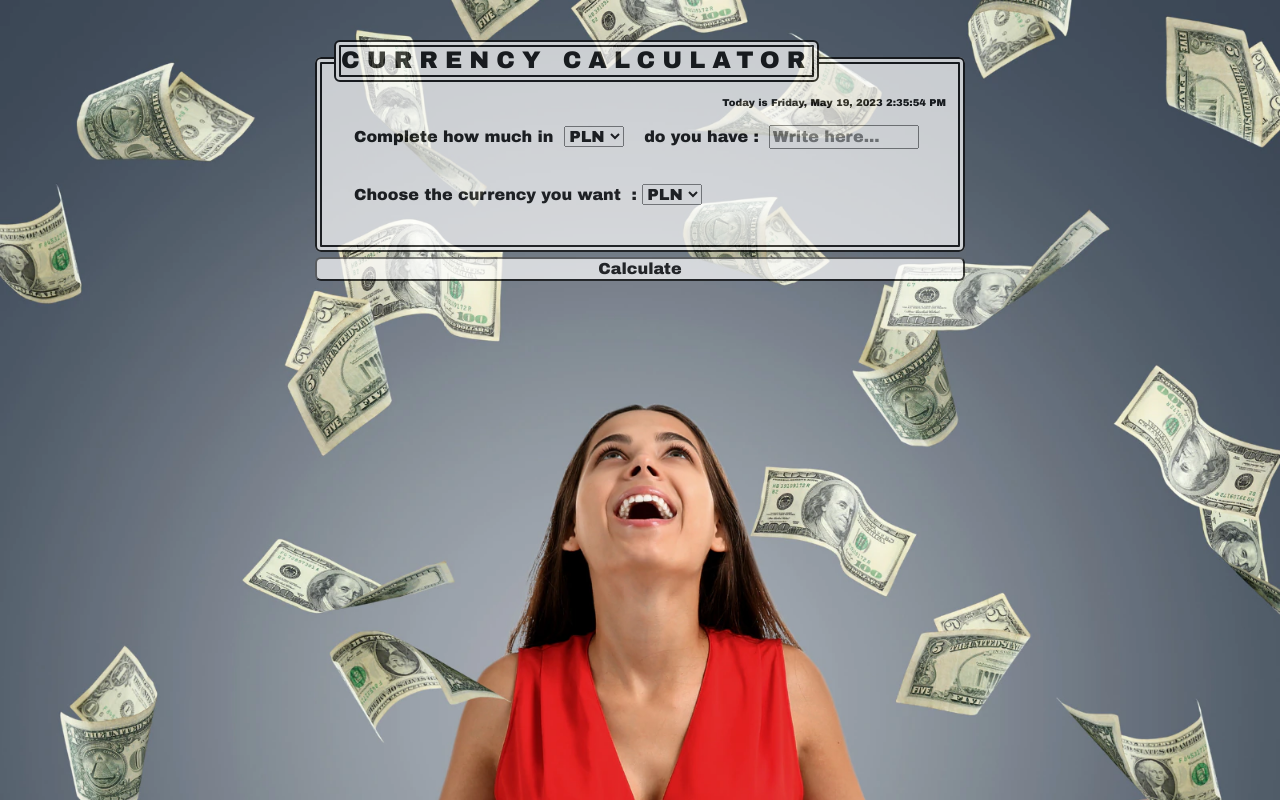
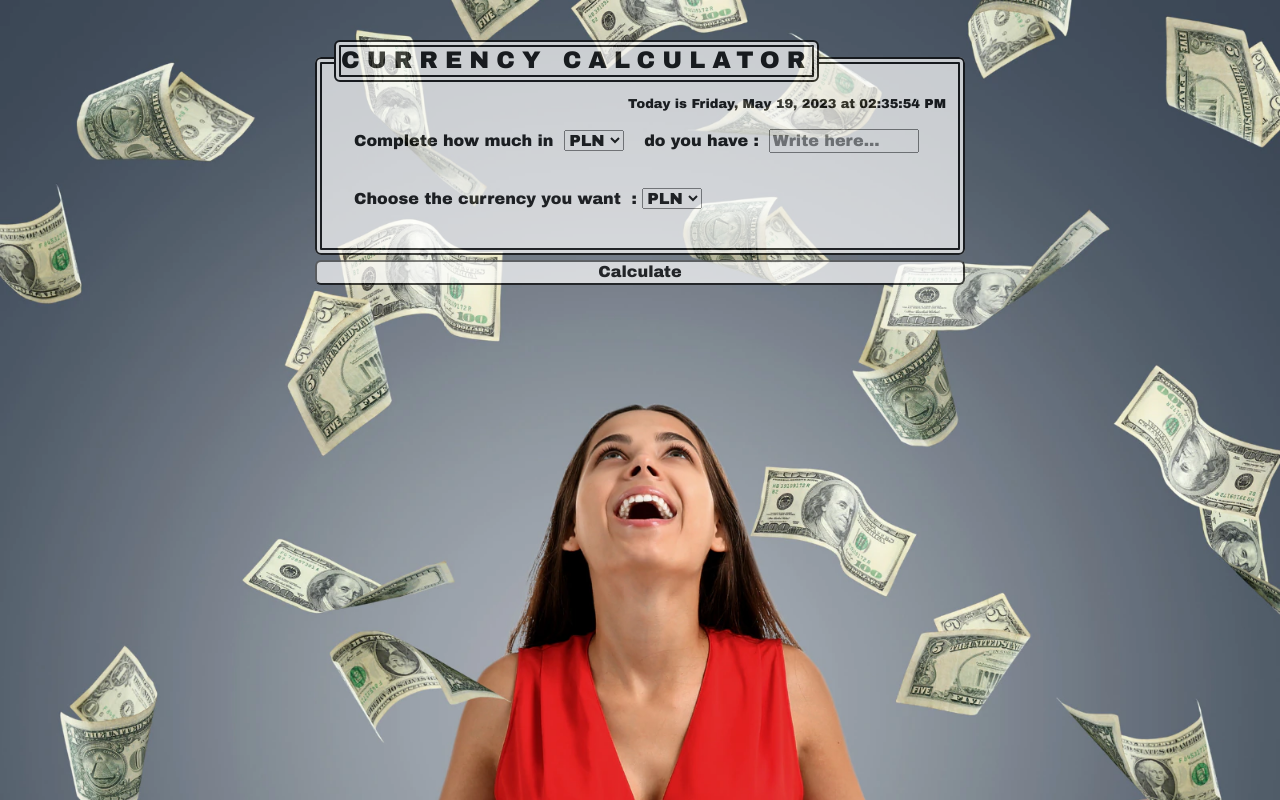
Before and after one commit to WoytekMig/currency-converter-with-react, a React (Create React App) app: page / in a window 1280 px wide. Built offline with nearby package versions, Linux system fonts and the light colour scheme.

Commit message:
changed function Clock (name and way of working)

```diff
--- a/src/Form/Date/index.css
+++ b/src/Form/Clock/index.css
@@ -1,5 +1,5 @@
-.form__date {
+.clock {
     display: block;
-    font-size: x-small;
+    font-size: small;
     text-align: right;
 }
--- /dev/null
+++ b/src/Form/Clock/index.js
@@ -0,0 +1,34 @@
+import React, { useEffect, useState } from "react";
+import "./index.css";
+
+const formattedDate = (currentDate) => (currentDate.toLocaleString("en", {
+    weekday: "long",
+    day: "numeric",
+    month: "long",
+    year: "numeric",
+    hour: "2-digit",
+    minute: "2-digit",
+    second: "2-digit"
+}));
+
+const Clock = () => {
+    const [currentDate, setCurrentDate] = useState(new Date());
+
+    useEffect(() => {
+        const timer = setInterval(() => {
+            setCurrentDate(new Date());
+        }, 1000);
+
+        return () => {
+            clearInterval(timer);
+        };
+    }, []);
+
+    return (
+        <span className="clock">
+            Today is  {formattedDate(currentDate)}
+        </span>
+    );
+};
+
+export default Clock;
--- a/src/Form/Date/index.js
+++ /dev/null
@@ -1,30 +0,0 @@
-import React, { useEffect, useState } from "react";
-import './index.css';
-
-const DateAndHour = () => {
-    const [currentDate, setCurrentDate] = useState(new Date());
-
-    useEffect(() => {
-        const timer = setInterval(() => {
-            setCurrentDate(new Date());
-        }, 1000);
-
-        return () => {
-            clearInterval(timer);
-        };
-    }, []);
-
-    return (
-        <span className="form__date">
-            Today is {currentDate.toLocaleDateString("en", {
-                weekday: "long",
-                day: "numeric",
-                month: "long",
-                year: "numeric"
-            })}&nbsp;
-            {currentDate.toLocaleTimeString()}
-        </span>
-    );
-};
-
-export default DateAndHour;
--- a/src/Form/index.css
+++ b/src/Form/index.css
@@ -53,9 +53,3 @@
 .form__button:active {
     background-color: hsl(48, 51%, 89%);
 }
-
-.form__date {
-    display: block;
-    font-size: x-small;
-    text-align: right;
-}
--- a/src/Form/index.js
+++ b/src/Form/index.js
@@ -1,7 +1,7 @@
 import React, { useState } from "react";
 import Span from "./Span";
 import Result from "./Result";
-import DateAndHour from "./Date";
+import Clock from "./Clock";
 import { currencies } from "./currencies";
 import "./index.css";
 
@@ -41,7 +41,7 @@ const Form = () => {
                     Currency calculator
                 </legend>
                 <label>
-                    <DateAndHour />
+                    <Clock />
                     <Span text="Complete how much in  &nbsp;" />
                     <select
                         value={currencyHeld}
```
